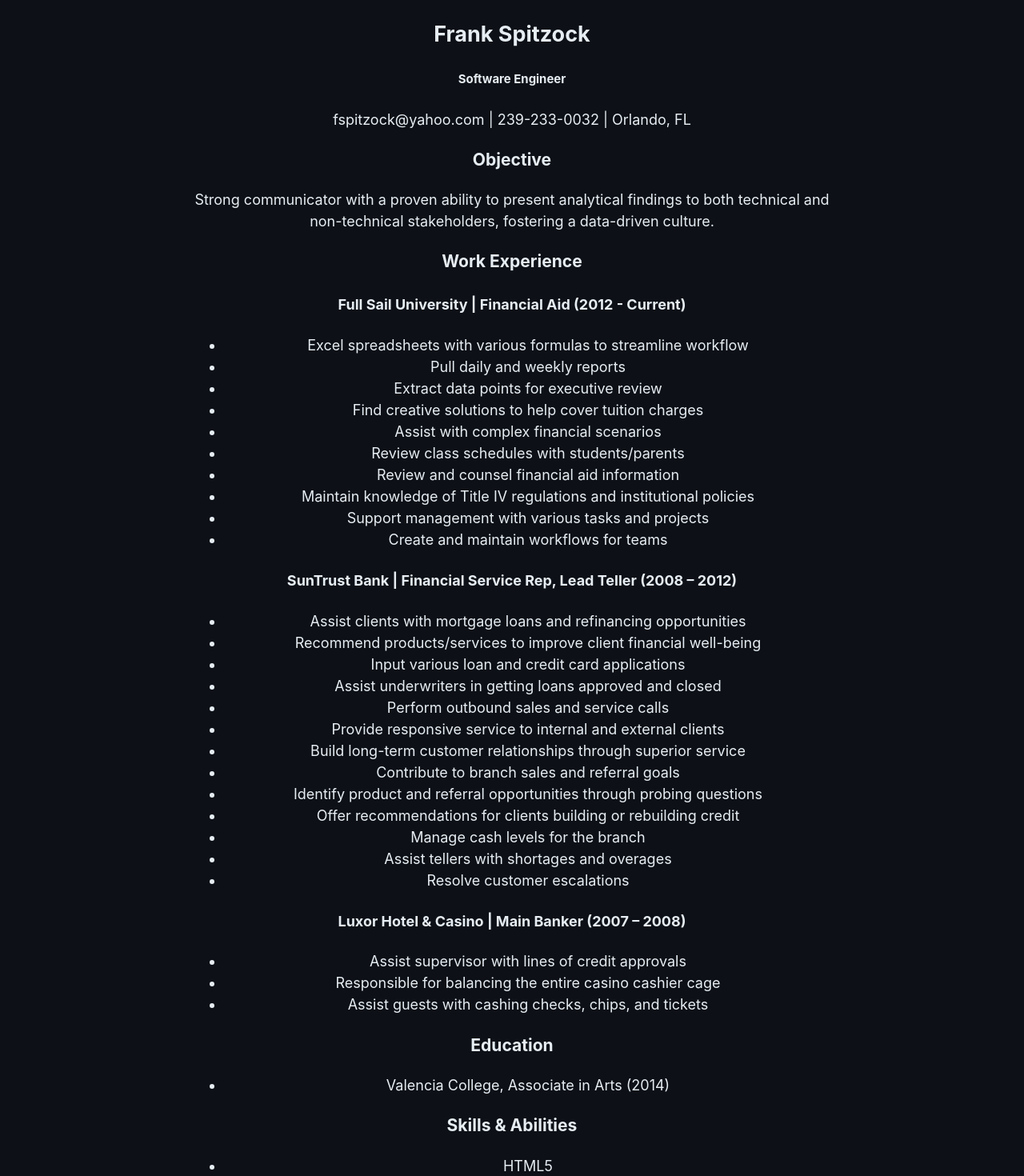
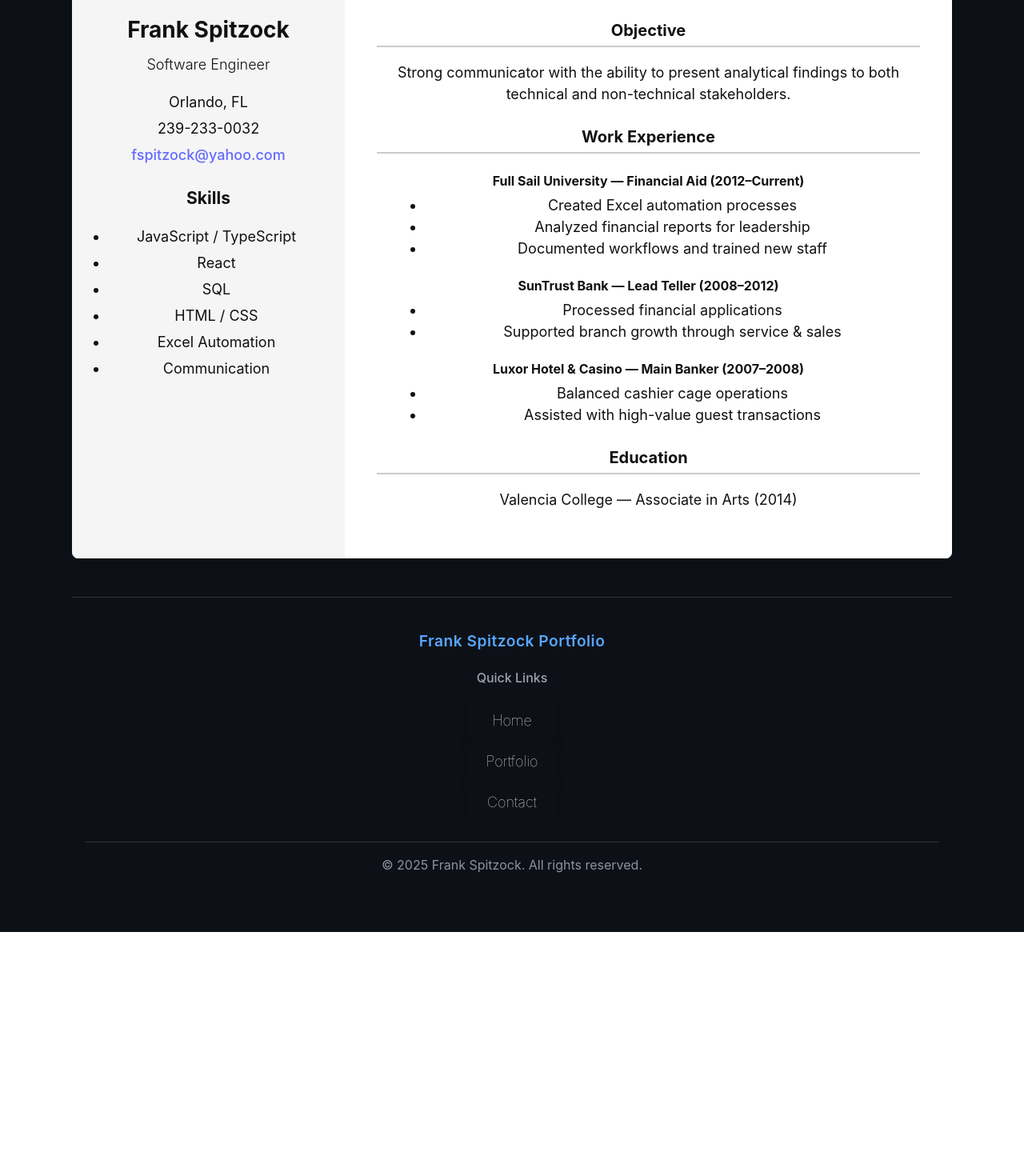
Before and after one commit to FSpitzock/Frank_Spitzock_Portfolio, a React (Vite) app: page /Frank_Spitzock_Portfolio/resume in a window 1280 px wide. Shown: the part 180-1650 px from the top of the page at 80% size. After the commit the page ends 1345 px from the top, so only its background shows below. Built offline with nearby package versions, Linux system fonts and the light colour scheme.

Commit message:
resume styling udpates

```diff
--- /dev/null
+++ b/src/components/Contact/Resume.css
@@ -0,0 +1,71 @@
+.resume-modern {
+  display: flex;
+  width: 100%;
+  max-width: 1100px;
+  margin: 0 auto;
+  background: #ffffff; /* White background */
+  box-shadow: 0px 3px 12px rgba(0, 0, 0, 0.1);
+  border-radius: 8px;
+  overflow: hidden;
+  font-family: "Inter", sans-serif;
+  color: #111;
+}
+
+.sidebar {
+  width: 30%;
+  background: #f5f5f5; /* light gray sidebar for contrast */
+  color: #111;
+  padding: 30px 25px;
+}
+
+.sidebar h1 {
+  font-size: 28px;
+  margin-bottom: 5px;
+}
+
+.sidebar h2 {
+  font-size: 18px;
+  font-weight: 300;
+  margin-bottom: 20px;
+}
+
+.contact-block p,
+.skills-block ul li {
+  margin: 6px 0;
+}
+
+.skills-block h3 {
+  margin-top: 25px;
+  margin-bottom: 10px;
+}
+
+.skills-block ul {
+  padding-left: 20px;
+}
+
+.content {
+  width: 70%;
+  padding: 35px 40px;
+  background: #ffffff; /* ensure content area is white */
+}
+
+.content section {
+  margin-bottom: 25px;
+}
+
+.content h3 {
+  font-size: 20px;
+  border-bottom: 2px solid #ccc;
+  padding-bottom: 4px;
+  margin-bottom: 10px;
+}
+
+.job h4 {
+  margin-bottom: 5px;
+  font-size: 16px;
+}
+
+.job ul {
+  margin-left: 20px;
+  margin-top: 5px;
+}
--- a/src/components/Contact/Resume.tsx
+++ b/src/components/Contact/Resume.tsx
@@ -1,112 +1,79 @@
 import React from "react";
+import "./Resume.css";
 
-const Resume: React.FC = () => {
+const ResumeModern: React.FC = () => {
   return (
-    <div style={{ padding: "2rem", maxWidth: "800px", margin: "0 auto" }}>
-      <h2>Frank Spitzock</h2>
-      <h5>Software Engineer</h5>
+    <div className="resume-modern">
+      <aside className="sidebar">
+        <h1>Frank Spitzock</h1>
+        <h2>Software Engineer</h2>
 
+        <div className="contact-block">
+          <p>Orlando, FL</p>
+          <p>239-233-0032</p>
           <p>
-        fspitzock@yahoo.com | 239-233-0032 | Orlando, FL
+            <a href="mailto:fspitzock@yahoo.com">fspitzock@yahoo.com</a>
           </p>
+        </div>
 
+        <div className="skills-block">
+          <h3>Skills</h3>
+          <ul>
+            <li>JavaScript / TypeScript</li>
+            <li>React</li>
+            <li>SQL</li>
+            <li>HTML / CSS</li>
+            <li>Excel Automation</li>
+            <li>Communication</li>
+          </ul>
+        </div>
+      </aside>
+
+      <main className="content">
+        <section>
           <h3>Objective</h3>
           <p>
-        Strong communicator with a proven ability to present analytical findings
-        to both technical and non-technical stakeholders, fostering a
-        data-driven culture.
+            Strong communicator with the ability to present analytical findings
+            to both technical and non-technical stakeholders.
           </p>
+        </section>
 
+        <section>
           <h3>Work Experience</h3>
 
-      {/* Full Sail */}
-      <section>
-        <h4>Full Sail University | Financial Aid (2012 - Current)</h4>
+          <div className="job">
+            <h4>Full Sail University — Financial Aid (2012–Current)</h4>
             <ul>
-          <li>
-            Excel spreadsheets with various formulas to streamline workflow
-          </li>
-          <li>Pull daily and weekly reports</li>
-          <li>Extract data points for executive review</li>
-          <li>Find creative solutions to help cover tuition charges</li>
-          <li>Assist with complex financial scenarios</li>
-          <li>Review class schedules with students/parents</li>
-          <li>Review and counsel financial aid information</li>
-          <li>
-            Maintain knowledge of Title IV regulations and institutional policies
-          </li>
-          <li>Support management with various tasks and projects</li>
-          <li>Create and maintain workflows for teams</li>
+              <li>Created Excel automation processes</li>
+              <li>Analyzed financial reports for leadership</li>
+              <li>Documented workflows and trained new staff</li>
             </ul>
+          </div>
+
+          <div className="job">
+            <h4>SunTrust Bank — Lead Teller (2008–2012)</h4>
+            <ul>
+              <li>Processed financial applications</li>
+              <li>Supported branch growth through service & sales</li>
+            </ul>
+          </div>
+
+          <div className="job">
+            <h4>Luxor Hotel & Casino — Main Banker (2007–2008)</h4>
+            <ul>
+              <li>Balanced cashier cage operations</li>
+              <li>Assisted with high-value guest transactions</li>
+            </ul>
+          </div>
         </section>
 
-      {/* SunTrust */}
         <section>
-        <h4>SunTrust Bank | Financial Service Rep, Lead Teller (2008 – 2012)</h4>
-        <ul>
-          <li>
-            Assist clients with mortgage loans and refinancing opportunities
-          </li>
-          <li>
-            Recommend products/services to improve client financial well-being
-          </li>
-          <li>Input various loan and credit card applications</li>
-          <li>
-            Assist underwriters in getting loans approved and closed
-          </li>
-          <li>Perform outbound sales and service calls</li>
-          <li>Provide responsive service to internal and external clients</li>
-          <li>
-            Build long-term customer relationships through superior service
-          </li>
-          <li>Contribute to branch sales and referral goals</li>
-          <li>
-            Identify product and referral opportunities through probing questions
-          </li>
-          <li>
-            Offer recommendations for clients building or rebuilding credit
-          </li>
-          <li>Manage cash levels for the branch</li>
-          <li>Assist tellers with shortages and overages</li>
-          <li>Resolve customer escalations</li>
-        </ul>
+          <h3>Education</h3>
+          <p>Valencia College — Associate in Arts (2014)</p>
         </section>
-
-      {/* Luxor */}
-      <section>
-        <h4>Luxor Hotel & Casino | Main Banker (2007 – 2008)</h4>
-        <ul>
-          <li>Assist supervisor with lines of credit approvals</li>
-          <li>
-            Responsible for balancing the entire casino cashier cage
-          </li>
-          <li>
-            Assist guests with cashing checks, chips, and tickets
-          </li>
-        </ul>
-      </section>
-
-      <h3>Education</h3>
-      <ul>
-        <li>Valencia College, Associate in Arts (2014)</li>
-      </ul>
-
-      <h3>Skills & Abilities</h3>
-      <ul>
-        <li>HTML5</li>
-        <li>CSS3</li>
-        <li>JavaScript</li>
-        <li>React</li>
-        <li>GitHub</li>
-        <li>SQL</li>
-        <li>Excel</li>
-        <li>Word</li>
-        <li>PowerPoint</li>
-        <li>Problem Solving</li>
-        <li>Communication</li>
-      </ul>
+      </main>
     </div>
   );
 };
 
-export default Resume;
+export default ResumeModern;
```
Lines whose indentation alone changed are shown as unchanged.
